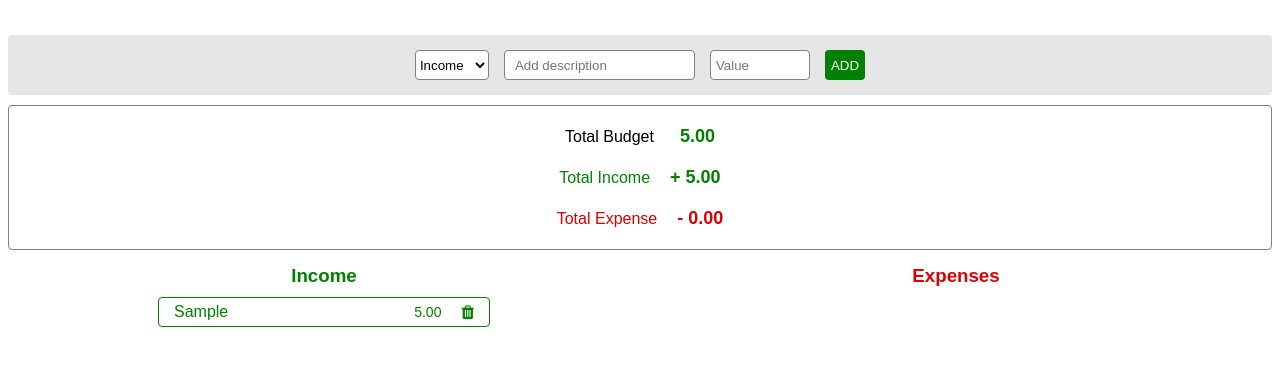
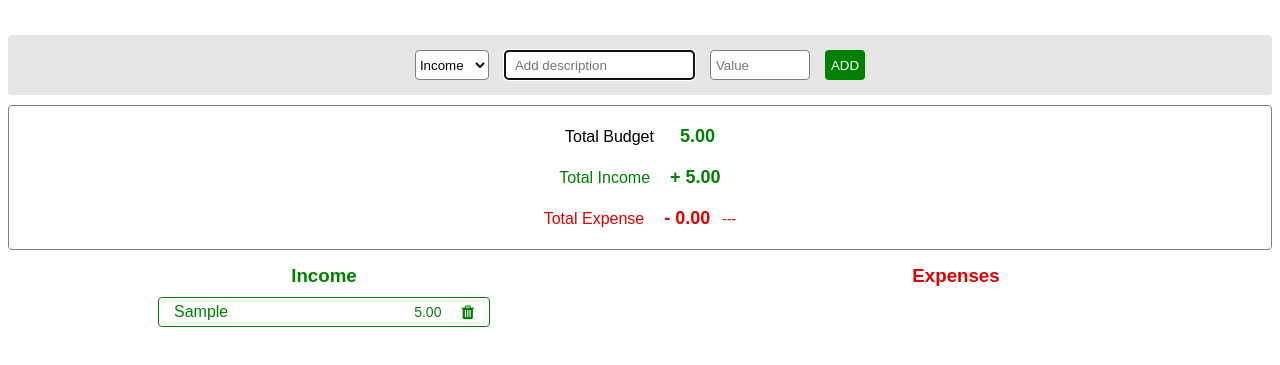
Before and after one commit to prasanth277/JS-Course, a plain HTML site: page budgetApp/index.html in a window 1280 px wide. Both pictures are taken after typing "Sample", "5" into the empty fields and a click on the button "ADD". Shown: the part 63-428 px from the top of the page. Drawn offline with Linux system fonts and the light colour scheme.

Commit message:
added buget expense percentage

```diff
--- a/budgetApp/app.js
+++ b/budgetApp/app.js
@@ -30,6 +30,7 @@ function getEntryDetails() {
   let type = document.getElementById("budgetType").value;
   document.getElementById("descriptionInput").value = "";
   document.getElementById("valueInput").value = "";
+  document.getElementById("descriptionInput").focus();
 
   const ID = data.length;
   if (type === "income") {
@@ -46,20 +47,34 @@ function getTotalSum(type) {
       sum += item.value;
     }
   });
-  console.log("object", sum);
   return sum;
 }
 
 function updateTotalValues() {
-  document.getElementById("incomeTotal").textContent = `+ ${getTotalSum(
-    "income"
-  ).toFixed(2)}`;
-  document.getElementById("expenseTotal").textContent = `- ${getTotalSum(
-    "expense"
-  ).toFixed(2)}`;
+  let totalIncome = getTotalSum("income");
+  let totalExpense = getTotalSum("expense");
+  let expensePercentage;
+  if (totalIncome > 0) {
+    expensePercentage = Math.abs((totalExpense / totalIncome) * 100);
+  }
+  document.getElementById("incomeTotal").textContent = `+ ${totalIncome.toFixed(
+    2
+  )}`;
+  document.getElementById(
+    "expenseTotal"
+  ).textContent = `- ${totalExpense.toFixed(2)}`;
+
   let budget = getTotalSum("income") - getTotalSum("expense");
   document.getElementById("totalBudget").style.color =
     budget >= 0 ? "green" : "red";
+
+  if (expensePercentage && expensePercentage >= 0) {
+    document.getElementById(
+      "expensePercentage"
+    ).textContent = `${expensePercentage}%`;
+  } else {
+    document.getElementById("expensePercentage").textContent = `---`;
+  }
 
   document.getElementById("totalBudget").textContent = `${budget.toFixed(2)}`;
 }
@@ -72,9 +87,11 @@ document.addEventListener("keypress", function (event) {
 
 function addToBudget() {
   let budgetEntry = getEntryDetails();
-  addRow(budgetEntry);
-  data.push(budgetEntry);
-  updateTotalValues();
+  if (budgetEntry.description != "" && budgetEntry.value != NaN) {
+    addRow(budgetEntry);
+    data.push(budgetEntry);
+    updateTotalValues();
+  }
 }
 
 function removeFromBudget(id) {
--- a/budgetApp/index.html
+++ b/budgetApp/index.html
@@ -26,7 +26,7 @@
     <div class="summaryContainer">
       <div class="block"><span>Total Budget</span><span class="amountText" id="totalBudget"> 0</span></div>
       <div class="block incomeText"><span>Total Income</span><span class="amountText" id="incomeTotal">+ 0</span></div>
-      <div class="block expenseText"><span>Total Expense</span><span class="amountText" id="expenseTotal">- 0</span></div>
+      <div class="block expenseText"><span>Total Expense</span><span class="amountText" id="expenseTotal">- 0</span><span id="expensePercentage">---</span></div>
 
     </div>
     <div class="budgetContainer">
--- a/budgetApp/style.css
+++ b/budgetApp/style.css
@@ -144,3 +144,8 @@ h3 {
   font-weight: bold;
   margin-left: 20px;
 }
+
+#expensePercentage {
+  margin-left: 12px;
+  font-size: 14px;
+}
```
